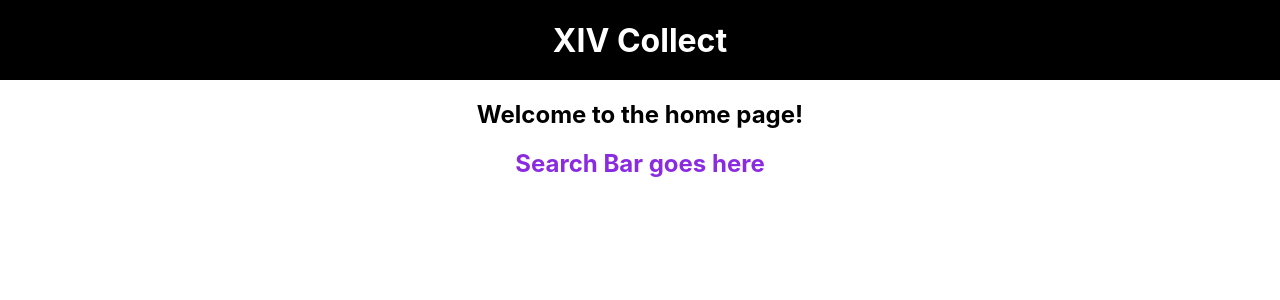
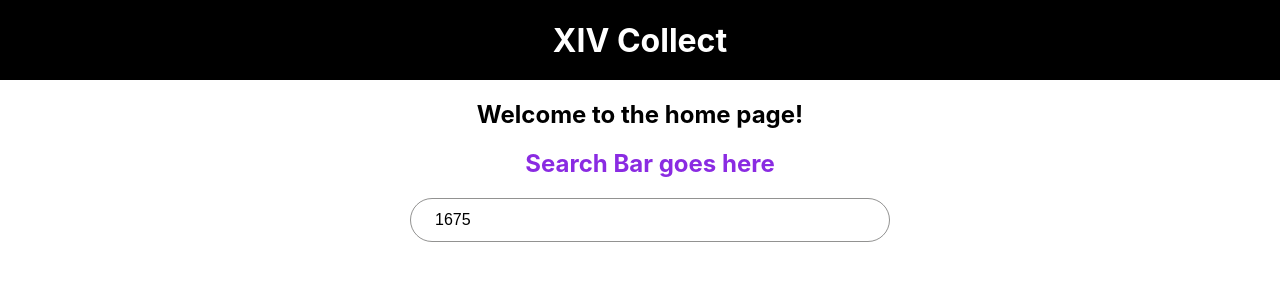
Before and after one commit to nicholascrandall/xivcollect, a React (Create React App) app: page / in a window 1280 px wide. Shown: the top 300 px of the page. Built offline with nearby package versions, Linux system fonts and the light colour scheme.

Commit message:
added a styled search bar to home page

```diff
--- a/src/App.css
+++ b/src/App.css
@@ -98,4 +98,41 @@
 
 .searchContainer {
   color: blueviolet;
+  margin: 10px 0 0 10px;
+  width: 100%;
 }
+
+.searchInput {
+  width: 430px;
+  padding: 12px 24px;
+  background-color: transparent;
+  transition: transform 250ms ease-in-out;
+  font-size: 16px;
+  line-height: 18px;
+  border-radius: 50px;
+  border: 1px solid #575756a5;
+  transition: all 250ms ease-in-out;
+  backface-visibility: hidden;
+  transform-style: preserve-3d;
+}
+
+.searchInput:hover, .searchInput:focus {
+    padding: 12px 0;
+    outline: 0;
+    border: 1px solid transparent;
+    border-bottom: 2px solid #575756a5;
+    border-radius: 0;
+}
+
+/* removing arrows from input field */
+/* Chrome, Safari, Edge, Opera */
+input::-webkit-outer-spin-button,
+input::-webkit-inner-spin-button {
+  -webkit-appearance: none;
+  margin: 0;
+}
+
+/* Firefox */
+input[type=number] {
+  -moz-appearance: textfield;
+}
--- a/src/components/Search.js
+++ b/src/components/Search.js
@@ -17,14 +17,20 @@ export default function Search() {
     }
 
     if (searched === true) {
-        return <div><h2>SEARCHED</h2></div>
+        return <div><h2 style={{color: "red"}}>SEARCHED</h2></div>
     }
 
     return (
         <div className="searchContainer">
             <h2>Search Bar goes here</h2>
-            <form>
-
+            <form onSubmit={handleSubmit}>
+                <input
+                type="number"
+                className="searchInput"
+                value={itemID}
+                placeholder="Enter a Final Fantasy XIV Item ID"
+                onChange={handleChange}
+                />
             </form>
         </div>
     )
```
